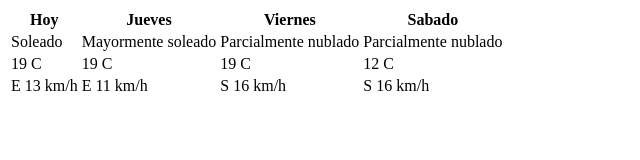
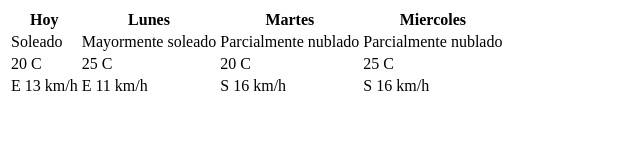
Before and after one commit to zalezzalez/examplepullrequest, a plain HTML site: page index.html in a window 1280 px wide. Shown: the full height of the page, 0-640 px from the left. Drawn offline with Linux system fonts and the light colour scheme.

Commit message:
Agregando mi cambio

```diff
--- a/index.html
+++ b/index.html
@@ -8,9 +8,9 @@
    <table class="egt">
   <tr>
     <th>Hoy</th>
-    <th>Jueves</th>
-    <th>Viernes</th>
-    <th>Sabado</th>
+    <th>Lunes</th>
+    <th>Martes</th>
+    <th>Miercoles</th>
   </tr>
   <tr>
     <td>Soleado</td>
@@ -19,10 +19,10 @@
     <td>Parcialmente nublado</td>
   </tr>
   <tr>
-    <td>19 C</td>
-    <td>19 C</td>
-    <td>19 C</td>
-    <td>12 C</td>
+    <td>20 C</td>
+    <td>25 C</td>
+    <td>20 C</td>
+    <td>25 C</td>
   </tr>
   <tr>
     <td>E 13 km/h</td>
```
